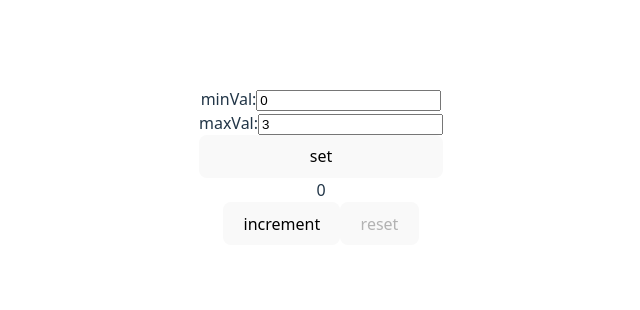
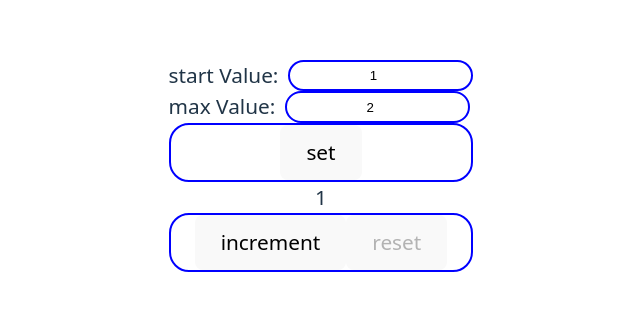
Before and after one commit to VanoKi/Counter2, a React (Vite) app in the folder counter2/: page / in a window 1280 px wide. Shown: the part 234-544 px from the top of the page, without its empty margins (319-959 px from the left). Built offline with nearby package versions, Linux system fonts and the light colour scheme.

Commit message:
fix: styles add borders

```diff
--- a/counter2/src/App.css
+++ b/counter2/src/App.css
@@ -3,6 +3,7 @@
   margin: 0 auto;
   padding: 2rem;
   text-align: center;
+  font-size: 1.3rem;
 }
 
 .logo {
@@ -54,6 +55,26 @@
   flex-direction: column;
 }
 
+.input {
+  border: 2px solid blue;
+  border-radius: 20px;
+  text-align: center;
+}
+
 .input-error {
   border: 2px solid red;
 }
+
+label {
+  display: flex;
+  gap: 10px
+}
+
+.btn-wrap {
+  border: 2px solid blue;
+  border-radius: 20px;
+}
+
+.btn {
+  font: bold;
+}
--- a/counter2/src/App.tsx
+++ b/counter2/src/App.tsx
@@ -2,8 +2,8 @@ import {type ChangeEvent, useState} from 'react'
 import './App.css'
 
 function App() {
-  let min = 0
-  let max = 3
+  let min = 1
+  let max = 2
   let errorMessage = 'Incorrect Value!'
 
   const [error, setError] = useState(false)
@@ -27,9 +27,10 @@ function App() {
   const isIncDisabled = count === maxVal
   const isResetDisabled = count === minVal
 
-  const hasError = tempMin < 0 || tempMax <= tempMin
   const minTnputError = tempMin < 0 || tempMin >= tempMax
   const maxInputError = tempMax <= tempMin || tempMax < 0
+  const hasError = tempMin < 0 || tempMax <= tempMin
+
 
   const onChangeHandler = (e: ChangeEvent<HTMLInputElement>,
                            setter: (value:number) => void) => {
@@ -44,37 +45,35 @@ function App() {
   return (
     <>
       <div className={'input-panel'}>
-        <div>
           <label>
-            minVal:
+            start Value:
             <input
-              className={minTnputError ? 'input-error' : ''}
+              className={minTnputError ? 'input-error' : 'input'}
               id={'minVal'}
               value={tempMin}
               type={'number'}
               onChange={(e) => onChangeHandler(e, setTempMin)}></input>
           </label>
-        </div>
-        <div>
           <label>
-            maxVal:
+            max Value:
             <input
-              className={maxInputError ? 'input-error' : ''}
+              className={maxInputError ? 'input-error' : 'input'}
               id={'maxVal'}
               value={tempMax}
               type={'number'}
               onChange={(e) => onChangeHandler(e, setTempMax)}></input>
           </label>
+        <div className={'btn-wrap'}>
+          <button onClick={setValue} disabled={hasError}>set</button>
         </div>
-        <button onClick={setValue} disabled={hasError}>set</button>
       </div>
       <div className={'counter'}>
         <div>
-          <span className={isIncDisabled ? 'red' : ''} >{!hasError ? count : errorMessage}</span>
+          <span className={isIncDisabled ? 'red' : ''}>{!hasError ? count : errorMessage}</span>
         </div>
-        <div>
-          <button onClick={incVal} disabled={isIncDisabled}>increment</button>
-          <button onClick={resetVal} disabled={isResetDisabled}>reset</button>
+        <div className={'btn-wrap'}>
+          <button onClick={incVal} disabled={isIncDisabled || hasError}>increment</button>
+          <button onClick={resetVal} disabled={isResetDisabled || hasError}>reset</button>
         </div>
       </div>
     </>
```
